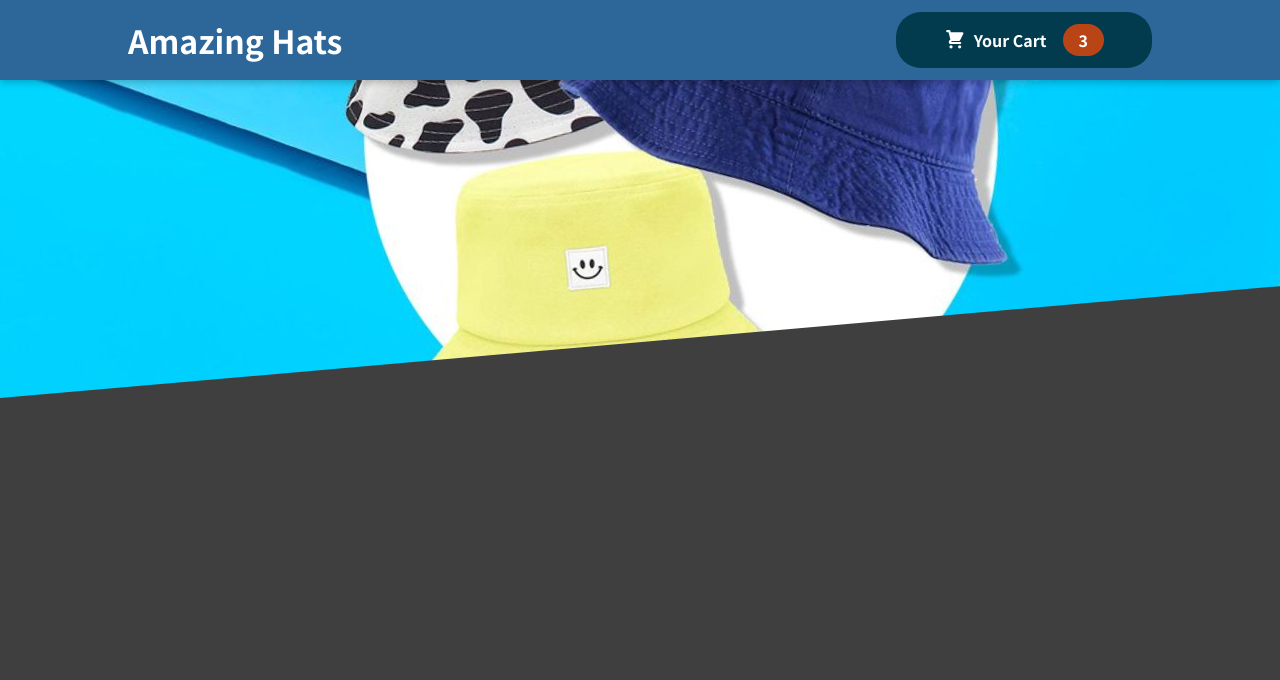
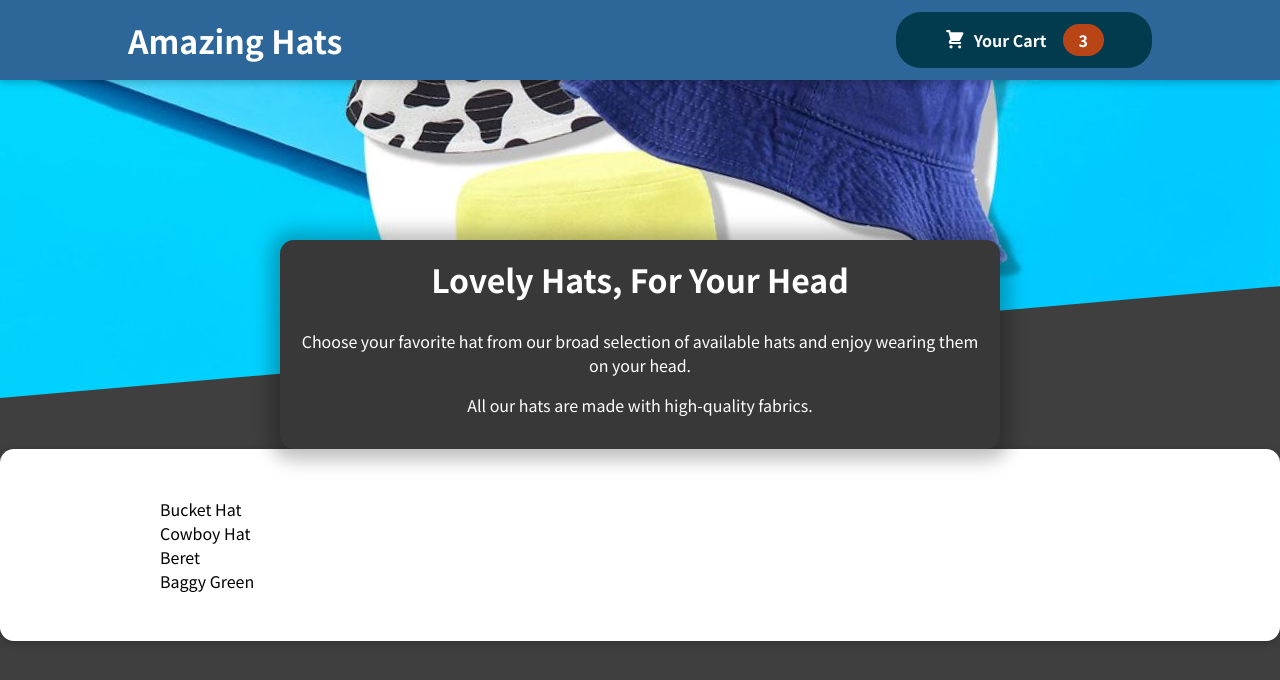
Before and after one commit to dev-rebecca/practice-react, a React (Create React App) app: page / in a window 1280 px wide. Shown: the top 680 px of the page. Built offline with nearby package versions, Linux system fonts and the light colour scheme.

Commit message:
hat-item added, card added

```diff
--- a/src/App.js
+++ b/src/App.js
@@ -1,11 +1,15 @@
-import { Fragment } from 'react';
+import { Fragment } from "react";
 
-import Header from './components/Layout/Header';
+import Header from "./components/Layout/Header";
+import Hats from "./components/Hats/Hats";
 
 function App() {
   return (
     <Fragment>
       <Header />
+      <section>
+        <Hats />
+      </section>
     </Fragment>
   );
 }
--- /dev/null
+++ b/src/components/Hats/AvailableHats.js
@@ -0,0 +1,44 @@
+import Card from "../UI/Card";
+// import HatItem from "./HatItem/HatItem";
+import classes from "./AvailableHats.module.css";
+
+const AvailableHats = () => {
+  const DUMMY_HATS = [
+    {
+      id: "h1",
+      name: "Bucket Hat",
+      description: "Finest bucket style hat",
+      price: 22.99,
+    },
+    {
+      id: "h2",
+      name: "Cowboy Hat",
+      description: "A specialty in hat-wearing",
+      price: 16.5,
+    },
+    {
+      id: "h3",
+      name: "Beret",
+      description: "Very fancy",
+      price: 12.99,
+    },
+    {
+      id: "h4",
+      name: "Baggy Green",
+      description: "An honour to be bestowed upon your head",
+      price: 18.99,
+    },
+  ];
+
+  const hatsList = DUMMY_HATS.map((hat) => <li>{hat.name}</li>);
+
+  return (
+    <Card>
+      <section className={classes.hats}>
+        <ul>{hatsList}</ul>
+      </section>
+    </Card>
+  );
+};
+
+export default AvailableHats;
--- /dev/null
+++ b/src/components/Hats/AvailableHats.module.css
@@ -0,0 +1,24 @@
+.hats {
+  max-width: 60rem;
+  width: 90%;
+  margin: 2rem auto;
+  animation: hats-appear 1s ease-out forwards;
+}
+
+.hats ul {
+  list-style: none;
+  margin: 0;
+  padding: 0;
+}
+
+@keyframes hats-appear {
+  from {
+    opacity: 0;
+    transform: translateY(3rem);
+  }
+
+  to {
+    opacity: 1;
+    transform: translateY(0);
+  }
+}
--- /dev/null
+++ b/src/components/Hats/HatItem/HatItem.js
@@ -0,0 +1,15 @@
+import classes from "./HatItem.module.css";
+
+const HatItem = (props) => {
+  return (
+    <div className={classes.hat}>
+      <h3>{props.name}</h3>
+      <div>
+        <div className={classes.description}>{props.description}</div>
+        <div className={classes.price}>{props.price}</div>
+      </div>
+    </div>
+  );
+};
+
+export default HatItem;
--- /dev/null
+++ b/src/components/Hats/HatItem/HatItem.module.css
@@ -0,0 +1,22 @@
+.hat {
+  display: flex;
+  justify-content: space-between;
+  margin: 1rem;
+  padding-bottom: 1rem;
+  border-bottom: 1px solid #ccc;
+}
+
+.hat h3 {
+  margin: 0 0 0.25rem 0;
+}
+
+.description {
+  font-style: italic;
+}
+
+.price {
+  margin-top: 0.25rem;
+  font-weight: bold;
+  color: #ad5502;
+  font-size: 1.25rem;
+}
--- /dev/null
+++ b/src/components/Hats/Hats.js
@@ -0,0 +1,13 @@
+import HatsSummary from "./HatsSummary";
+import AvailableHats from "./AvailableHats";
+
+const Hats = (props) => {
+  return (
+    <section>
+      <HatsSummary />
+      <AvailableHats />
+    </section>
+  );
+};
+
+export default Hats;
--- /dev/null
+++ b/src/components/Hats/HatsSummary.js
@@ -0,0 +1,18 @@
+import classes from './HatsSummary.module.css';
+
+const HatsSummary = () => {
+  return (
+    <section className={classes.summary}>
+      <h2>Lovely Hats, For Your Head</h2>
+      <p>
+        Choose your favorite hat from our broad selection of available hats
+        and enjoy wearing them on your head.
+      </p>
+      <p>
+        All our hats are made with high-quality fabrics.
+      </p>
+    </section>
+  );
+};
+
+export default HatsSummary;
--- /dev/null
+++ b/src/components/Hats/HatsSummary.module.css
@@ -0,0 +1,18 @@
+.summary {
+  text-align: center;
+  max-width: 45rem;
+  width: 90%;
+  margin: auto;
+  margin-top: -10rem;
+  position: relative;
+  background-color: #383838;
+  color: white;
+  border-radius: 14px;
+  padding: 1rem;
+  box-shadow: 0 1px 18px 10px rgba(0, 0, 0, 0.25);
+}
+
+.summary h2 {
+  font-size: 2rem;
+  margin-top: 0;
+}
--- /dev/null
+++ b/src/components/UI/Card.js
@@ -0,0 +1,7 @@
+import classes from "./Card.module.css";
+
+const Card = (props) => {
+  return <div className={classes.card}>{props.children}</div>;
+};
+
+export default Card;
--- /dev/null
+++ b/src/components/UI/Card.module.css
@@ -0,0 +1,6 @@
+.card {
+  padding: 1rem;
+  box-shadow: 0 2px 8px rgba(0, 0, 0, 0.25);
+  border-radius: 14px;
+  background-color: white;
+}
```
Also changed, not shown: 1 other file (tests, documents, lock files or other folders).
